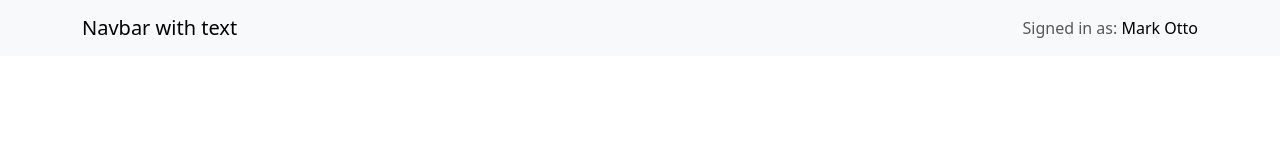
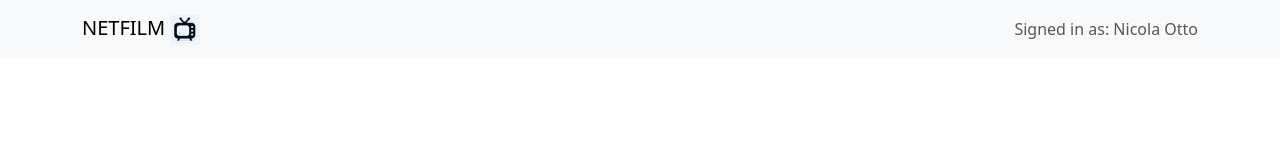
Before and after one commit to nicola1997/netfilm, a React (Vite) app: page / in a window 1280 px wide. Shown: the top 160 px of the page. Built offline with nearby package versions, Linux system fonts and the light colour scheme.

Commit message:
fix icon

```diff
--- a/index.html
+++ b/index.html
@@ -2,7 +2,7 @@
 <html lang="en">
   <head>
     <meta charset="UTF-8" />
-    <link rel="icon" type="image/svg+xml" href="src/assets/icon.webp" />
+    <link rel="icon" type="image/svg+xml" href="src/assets/icon.jpg" />
     <meta name="viewport" content="width=device-width, initial-scale=1.0" />
     <title>App</title>
   </head>
--- a/src/components/NavBar.css
+++ b/src/components/NavBar.css
@@ -3,6 +3,6 @@
     top: 0;
     left: 0;
     width: 100%;
-    background-color: #f1f1f1;
+    background-color: #8b8c89;
     z-index: 1000;
 }
--- a/src/components/NavBar.jsx
+++ b/src/components/NavBar.jsx
@@ -1,15 +1,16 @@
 import Container from 'react-bootstrap/Container';
 import Navbar from 'react-bootstrap/Navbar';
 import './NavBar.css'
+import icon from '../assets/icon.jpg'
 function NavBar() {
     return (
         <Navbar className="bg-body-tertiary">
             <Container>
-                <Navbar.Brand href="#home">Navbar with text</Navbar.Brand>
+                <Navbar.Brand >NETFILM <img src={icon} alt="img" style={{ width: '30px', height: '30px' }}/></Navbar.Brand>
                 <Navbar.Toggle/>
                 <Navbar.Collapse className="justify-content-end">
                     <Navbar.Text>
-                        Signed in as: <a href="#login">Mark Otto</a>
+                        Signed in as: Nicola Otto
                     </Navbar.Text>
                 </Navbar.Collapse>
             </Container>
```
Also changed, not shown: src/assets/icon.jpg (added), src/assets/icon.webp (deleted).
